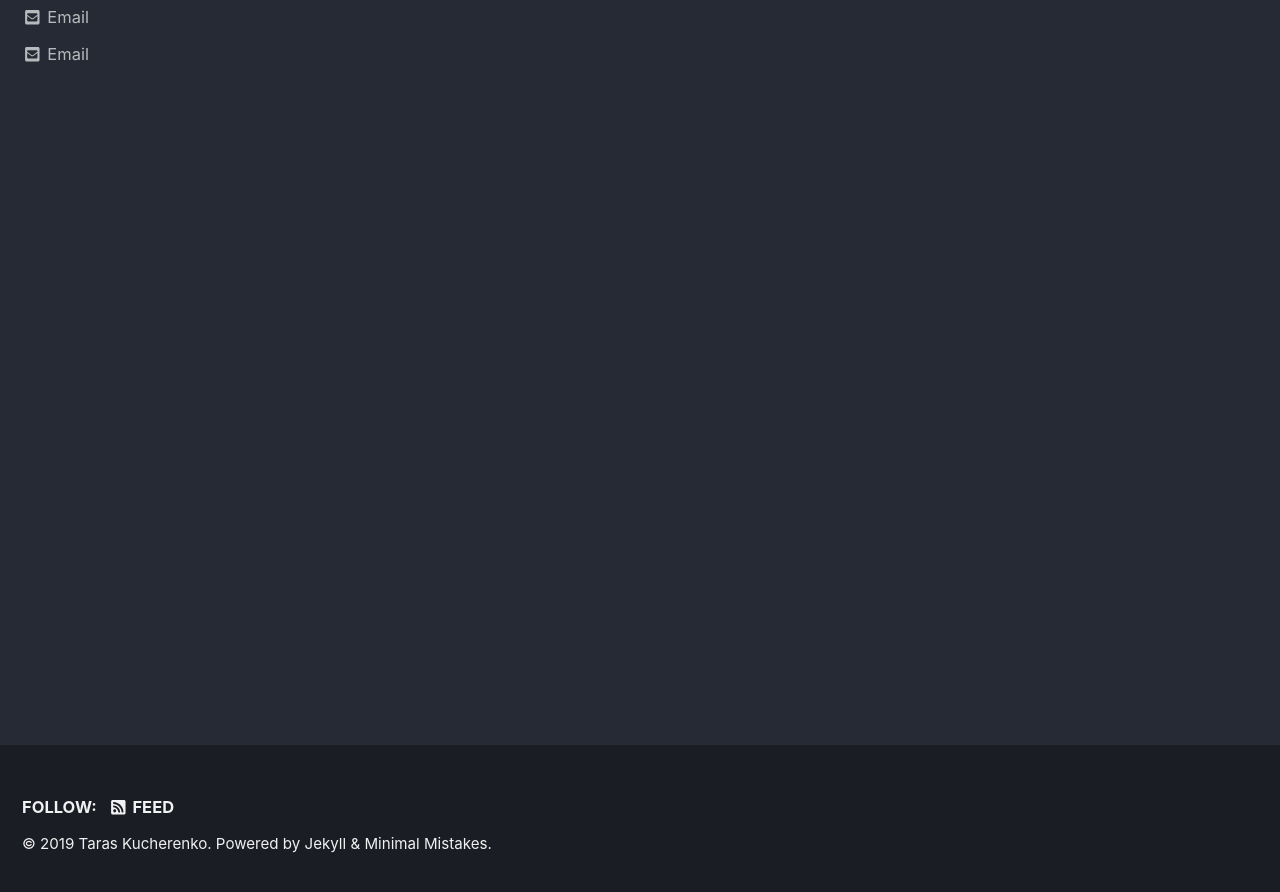
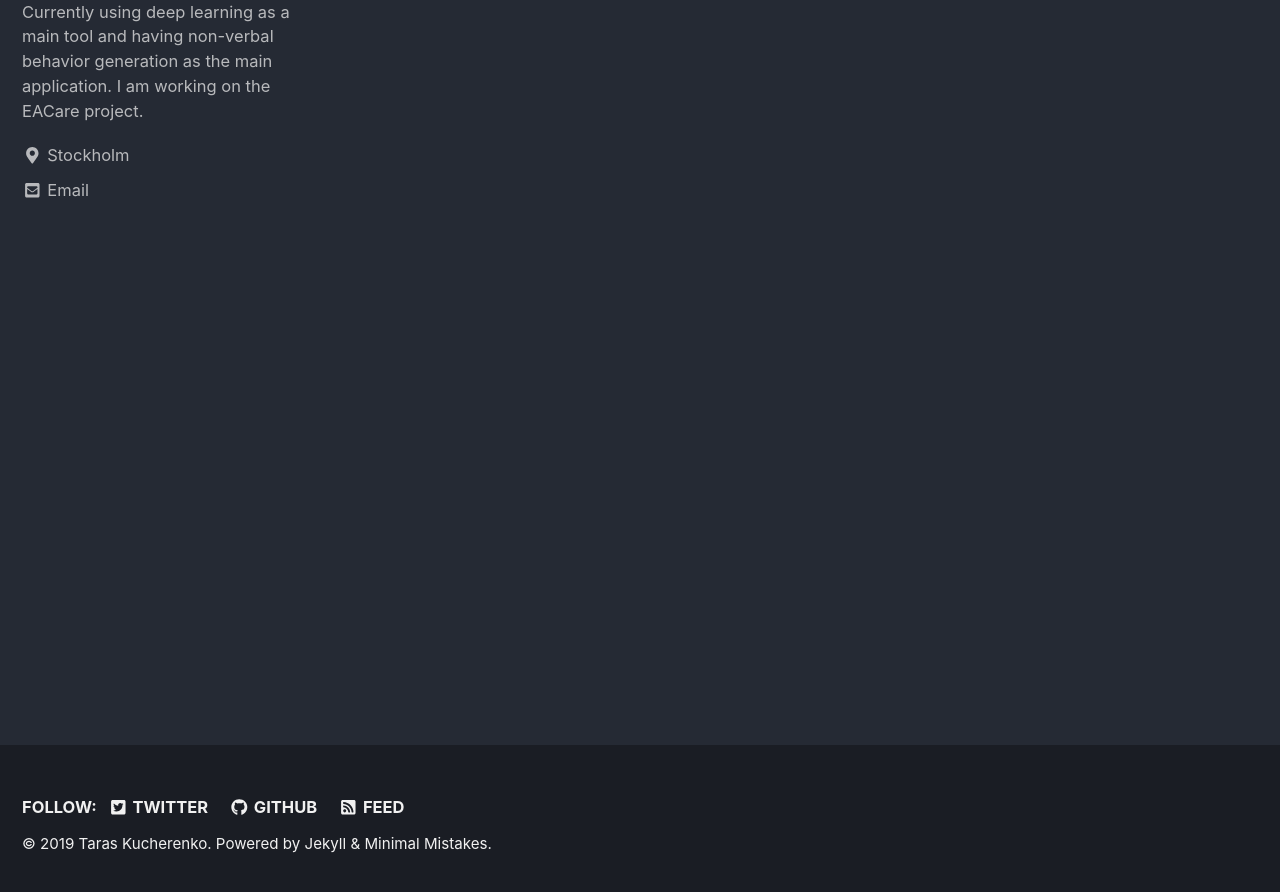
Before and after one commit to Svito-zar/Svito-zar.github.io, a Jekyll site: the page built from index.html, in a window 1280 px wide and 900 px high, scrolled down 222 px. Shown: the top 892 px of the window. Built offline with Jekyll 4.4.1, drawn with Linux system fonts in a browser that asks for light colours; cached includes are drawn as plain includes; the list of posts is cut into pages by our own code; some of the changed text lies outside the part shown.

Commit message:
Another update

```diff
--- a/_config.yml
+++ b/_config.yml
@@ -108,13 +108,13 @@ analytics:
 author:
   name             : "Taras Kucherenko"
   avatar           : # path of avatar image, e.g. "/assets/images/bio-photo.jpg"
-  bio              : "I am an amazing person."
+  bio              : "Ph.D. in Machine Learning for Human-Robot Interaction under the supervision of Hedvig Kjellström. Currently using deep learning as a main tool and having non-verbal behavior generation as the main application. I am working on the EACare project."
   location         : "Stockholm"
   email            : tarask@kth.se
   links:
     - label: "Email"
       icon: "fas fa-fw fa-envelope-square"
-      url: tarask@kth.se
+      # url: tarask@kth.se
     - label: "Website"
       icon: "fas fa-fw fa-link"
       # url: "https://your-website.com"
@@ -136,22 +136,10 @@ footer:
   links:
     - label: "Twitter"
       icon: "fab fa-fw fa-twitter-square"
-      # url:
-    - label: "Facebook"
-      icon: "fab fa-fw fa-facebook-square"
-      # url:
+      url: "https://twitter.com/SvitozarTaras"
     - label: "GitHub"
       icon: "fab fa-fw fa-github"
-      # url:
-    - label: "GitLab"
-      icon: "fab fa-fw fa-gitlab"
-      # url:
-    - label: "Bitbucket"
-      icon: "fab fa-fw fa-bitbucket"
-      # url:
-    - label: "Instagram"
-      icon: "fab fa-fw fa-instagram"
-      # url:
+      url: "https://github.com/Svito-zar"
 
 
 # Reading Files
```
